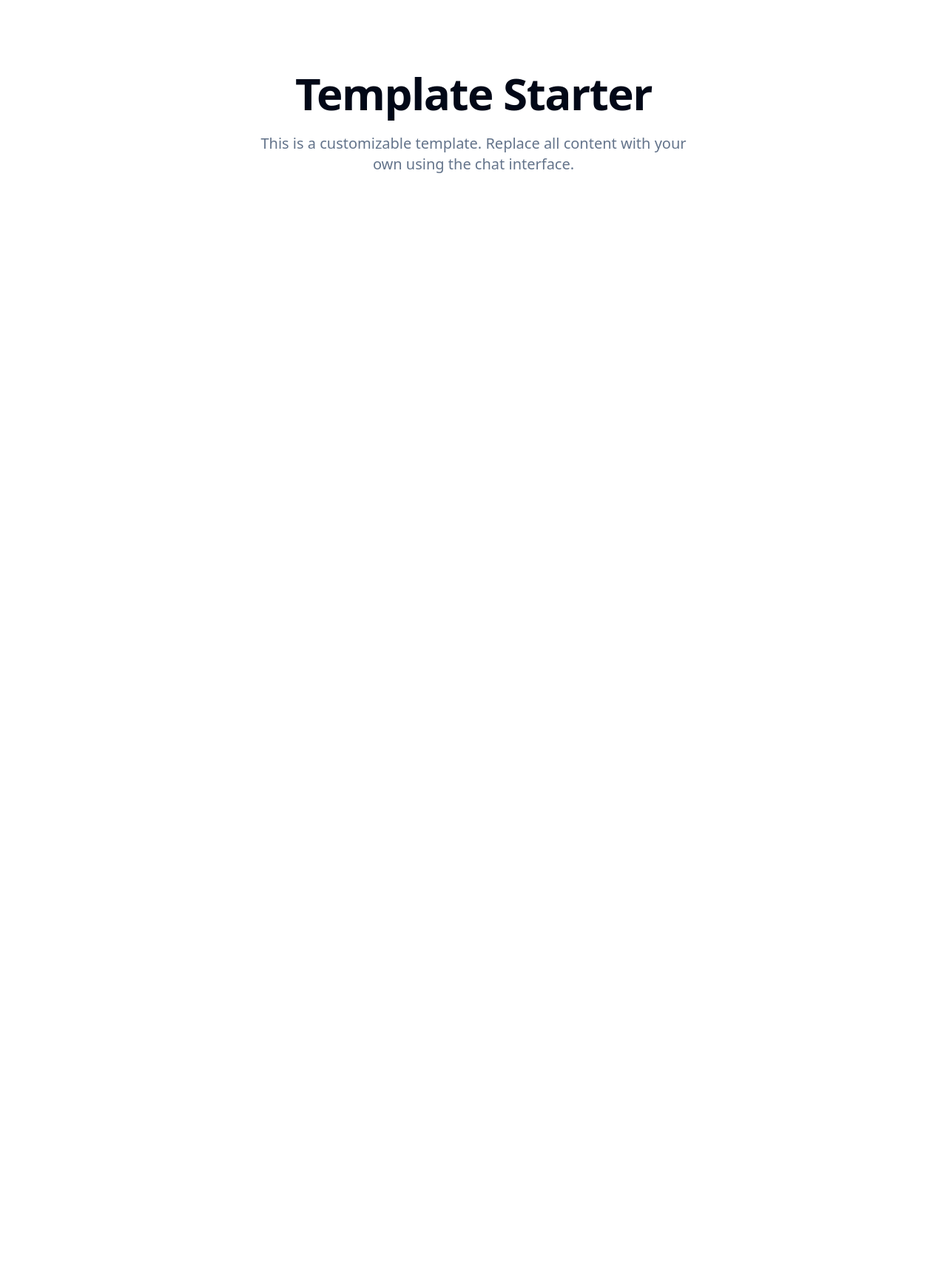
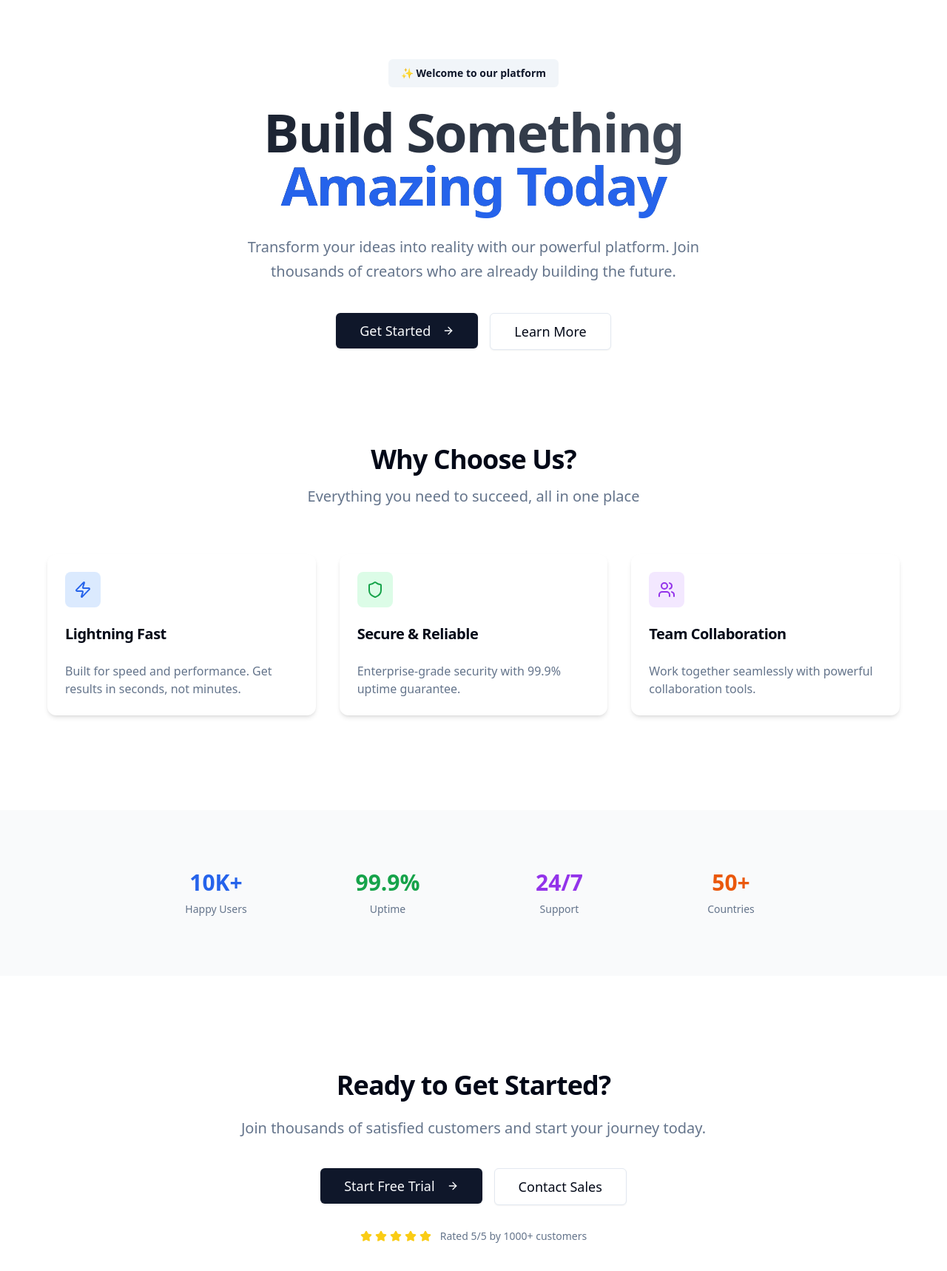
Before and after one commit to magnolia-AI/hello123-1qM1A, a Next.js app: page / in a window 1280 px wide. Shown: the top 1718 px of the page at 74% size. Before the commit the page ends 800 px from the top, so only its background shows below. Built offline with nearby package versions, Linux system fonts and the light colour scheme.

Commit message:
Update files after message

```diff
--- a/app/layout.tsx
+++ b/app/layout.tsx
@@ -4,8 +4,8 @@ import { Toaster } from "@/components/ui/toaster"
 import { ThemeProvider } from '@/components/theme-provider'
 
 export const metadata: Metadata = {
-  title: 'Next.js Template',
-  description: 'A customizable template built with Next.js and Tailwind CSS',
+  title: 'Build Something Amazing Today',
+  description: 'Transform your ideas into reality with our powerful platform. Join thousands of creators building the future.',
   icons: {
     icon: '/favicon.ico',
   },
--- a/app/page.tsx
+++ b/app/page.tsx
@@ -1,26 +1,148 @@
 'use client'
 import { Button } from '@/components/ui/button'
-import { Card, CardContent } from '@/components/ui/card'
-import { useToast } from "@/hooks/use-toast"
+import { Card, CardContent, CardHeader, CardTitle } from '@/components/ui/card'
+import { Badge } from '@/components/ui/badge'
+import { ArrowRight, Star, Zap, Shield, Users } from 'lucide-react'
 
-{/*
-  TEMPLATE PAGE: Home
-  This is a template home page.
-  Replace all content with content that suits the users request.
-*/}
 export default function Home() {
-  const { toast } = useToast()
   return (
     <div className="min-h-full">
+      {/* Hero Section */}
+      <section className="container mx-auto px-4 pt-20 pb-32">
+        <div className="max-w-4xl mx-auto text-center">
+          <Badge variant="secondary" className="mb-6 px-4 py-2 text-sm">
+            ✨ Welcome to our platform
+          </Badge>
+          <h1 className="text-5xl font-bold tracking-tight lg:text-7xl bg-gradient-to-r from-gray-900 to-gray-600 bg-clip-text text-transparent">
+            Build Something
+            <span className="block text-blue-600">Amazing Today</span>
+          </h1>
+          <p className="mt-8 text-xl text-muted-foreground max-w-2xl mx-auto leading-relaxed">
+            Transform your ideas into reality with our powerful platform.
+            Join thousands of creators who are already building the future.
+          </p>
+          <div className="mt-10 flex flex-col sm:flex-row gap-4 justify-center">
+            <Button size="lg" className="group px-8 py-6 text-lg">
+              Get Started
+              <ArrowRight className="ml-2 h-5 w-5 transition-transform group-hover:translate-x-1" />
+            </Button>
+            <Button variant="outline" size="lg" className="px-8 py-6 text-lg">
+              Learn More
+            </Button>
+          </div>
+        </div>
+      </section>
 
-      <section className="container mx-auto px-4 pt-24 pb-20">
-        <div className="max-w-[800px] mx-auto text-center">
-          <h1 className="text-5xl font-bold tracking-tight lg:text-6xl">
-            Template Starter
-          </h1>
-          <p className="mt-6 text-xl text-muted-foreground max-w-[600px] mx-auto">
-            This is a customizable template. Replace all content with your own using the chat interface.
+      {/* Features Section */}
+      <section className="container mx-auto px-4 pb-32">
+        <div className="max-w-6xl mx-auto">
+          <div className="text-center mb-16">
+            <h2 className="text-3xl font-bold tracking-tight lg:text-4xl mb-4">
+              Why Choose Us?
+            </h2>
+            <p className="text-xl text-muted-foreground max-w-2xl mx-auto">
+              Everything you need to succeed, all in one place
+            </p>
+          </div>
+
+          <div className="grid md:grid-cols-2 lg:grid-cols-3 gap-8">
+            <Card className="group hover:shadow-lg transition-all duration-300 hover:-translate-y-1 border-0 shadow-md">
+              <CardHeader>
+                <div className="w-12 h-12 bg-blue-100 rounded-lg flex items-center justify-center mb-4 group-hover:bg-blue-200 transition-colors">
+                  <Zap className="h-6 w-6 text-blue-600" />
+                </div>
+                <CardTitle className="text-xl">Lightning Fast</CardTitle>
+              </CardHeader>
+              <CardContent>
+                <p className="text-muted-foreground">
+                  Built for speed and performance. Get results in seconds, not minutes.
+                </p>
+              </CardContent>
+            </Card>
+
+            <Card className="group hover:shadow-lg transition-all duration-300 hover:-translate-y-1 border-0 shadow-md">
+              <CardHeader>
+                <div className="w-12 h-12 bg-green-100 rounded-lg flex items-center justify-center mb-4 group-hover:bg-green-200 transition-colors">
+                  <Shield className="h-6 w-6 text-green-600" />
+                </div>
+                <CardTitle className="text-xl">Secure & Reliable</CardTitle>
+              </CardHeader>
+              <CardContent>
+                <p className="text-muted-foreground">
+                  Enterprise-grade security with 99.9% uptime guarantee.
+                </p>
+              </CardContent>
+            </Card>
+
+            <Card className="group hover:shadow-lg transition-all duration-300 hover:-translate-y-1 border-0 shadow-md">
+              <CardHeader>
+                <div className="w-12 h-12 bg-purple-100 rounded-lg flex items-center justify-center mb-4 group-hover:bg-purple-200 transition-colors">
+                  <Users className="h-6 w-6 text-purple-600" />
+                </div>
+                <CardTitle className="text-xl">Team Collaboration</CardTitle>
+              </CardHeader>
+              <CardContent>
+                <p className="text-muted-foreground">
+                  Work together seamlessly with powerful collaboration tools.
+                </p>
+              </CardContent>
+            </Card>
+          </div>
+        </div>
+      </section>
+
+      {/* Stats Section */}
+      <section className="bg-gray-50 py-20">
+        <div className="container mx-auto px-4">
+          <div className="max-w-4xl mx-auto">
+            <div className="grid grid-cols-2 lg:grid-cols-4 gap-8 text-center">
+              <div className="space-y-2">
+                <div className="text-3xl font-bold text-blue-600">10K+</div>
+                <div className="text-sm text-muted-foreground">Happy Users</div>
+              </div>
+              <div className="space-y-2">
+                <div className="text-3xl font-bold text-green-600">99.9%</div>
+                <div className="text-sm text-muted-foreground">Uptime</div>
+              </div>
+              <div className="space-y-2">
+                <div className="text-3xl font-bold text-purple-600">24/7</div>
+                <div className="text-sm text-muted-foreground">Support</div>
+              </div>
+              <div className="space-y-2">
+                <div className="text-3xl font-bold text-orange-600">50+</div>
+                <div className="text-sm text-muted-foreground">Countries</div>
+              </div>
+            </div>
+          </div>
+        </div>
+      </section>
+
+      {/* CTA Section */}
+      <section className="container mx-auto px-4 py-32">
+        <div className="max-w-4xl mx-auto text-center">
+          <h2 className="text-3xl font-bold tracking-tight lg:text-4xl mb-6">
+            Ready to Get Started?
+          </h2>
+          <p className="text-xl text-muted-foreground mb-10 max-w-2xl mx-auto">
+            Join thousands of satisfied customers and start your journey today.
           </p>
+          <div className="flex flex-col sm:flex-row gap-4 justify-center">
+            <Button size="lg" className="group px-8 py-6 text-lg">
+              Start Free Trial
+              <ArrowRight className="ml-2 h-5 w-5 transition-transform group-hover:translate-x-1" />
+            </Button>
+            <Button variant="outline" size="lg" className="px-8 py-6 text-lg">
+              Contact Sales
+            </Button>
+          </div>
+          <div className="mt-8 flex items-center justify-center gap-1 text-sm text-muted-foreground">
+            <Star className="h-4 w-4 fill-yellow-400 text-yellow-400" />
+            <Star className="h-4 w-4 fill-yellow-400 text-yellow-400" />
+            <Star className="h-4 w-4 fill-yellow-400 text-yellow-400" />
+            <Star className="h-4 w-4 fill-yellow-400 text-yellow-400" />
+            <Star className="h-4 w-4 fill-yellow-400 text-yellow-400" />
+            <span className="ml-2">Rated 5/5 by 1000+ customers</span>
+          </div>
         </div>
       </section>
     </div>
```
